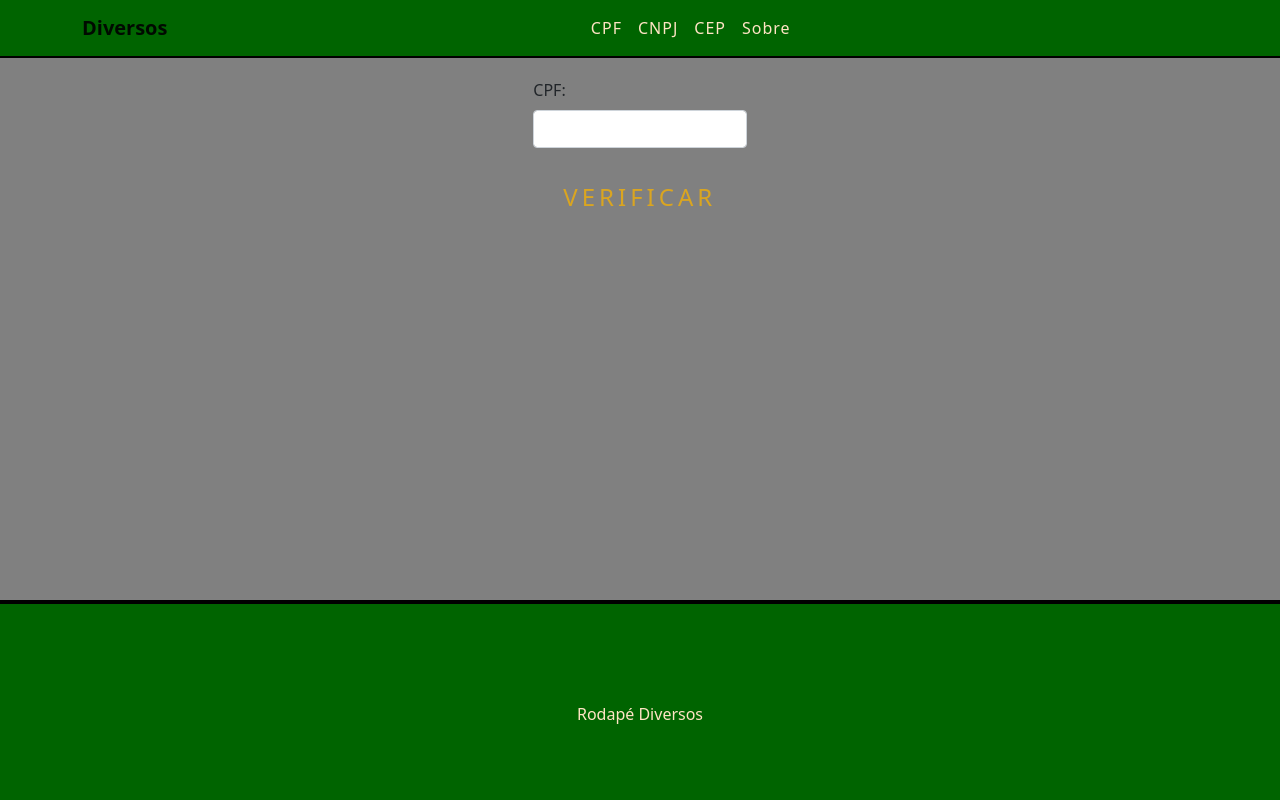
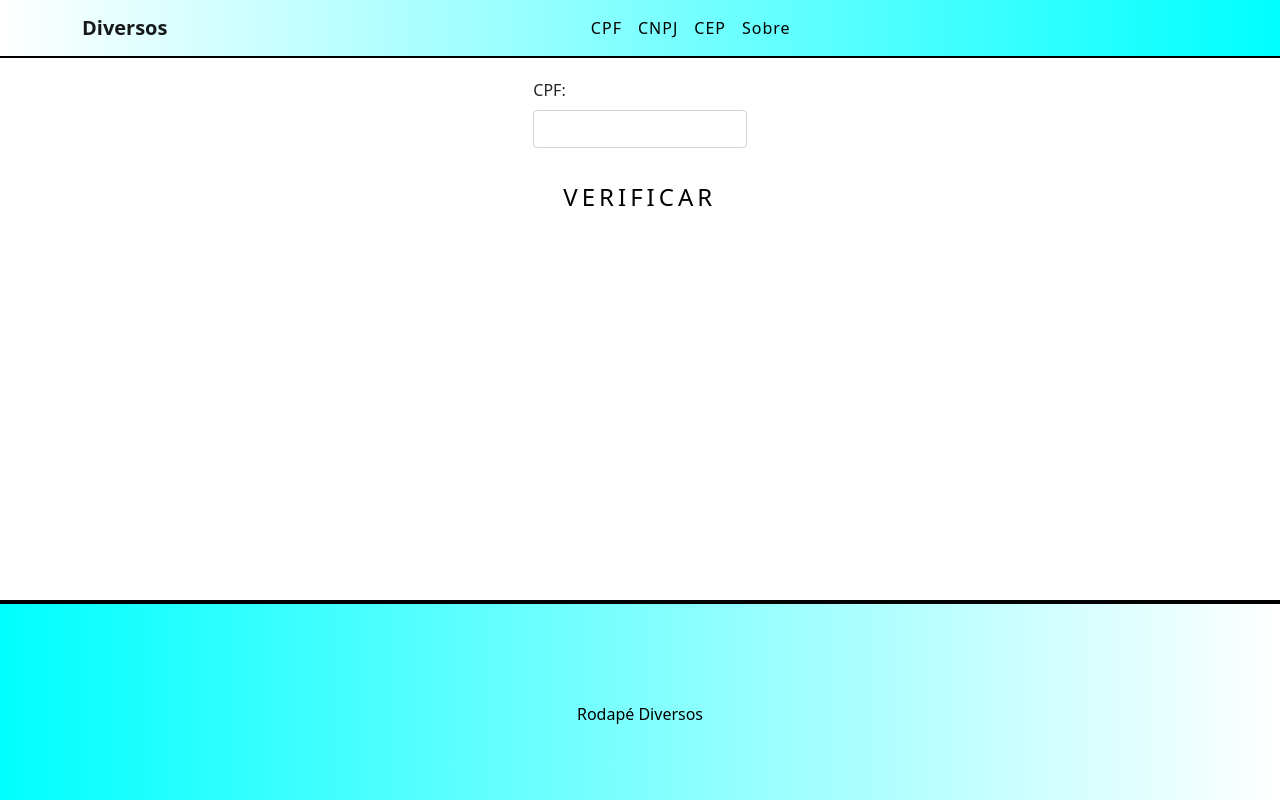
Before and after one commit to ThiagoIvens/Diversos, a Django app: page /verifica-cpf/ in a window 1280 px wide. Run offline with Django 3.2, Linux system fonts and the light colour scheme; some libraries are stand-ins or nearby versions.

Commit message:
teste de cores e gradientes

```diff
--- a/static/praticando/css/neonBTN.css
+++ b/static/praticando/css/neonBTN.css
@@ -1,5 +1,5 @@
 body{
-    background: gray;
+    background-image:white;
 }
 
 /* NEON BTN */
@@ -7,7 +7,7 @@ body{
     position: relative;
     display: inline-block;
     padding: 15px 30px;
-    color: goldenrod;
+    color: black;
     text-transform: uppercase;
     letter-spacing: 4px;
     text-decoration: none;
@@ -18,9 +18,9 @@ body{
 
 /* brilho no botao apos rodar a linha em volta */
 .neonBTN a:hover {
-    color: goldenrod;
-    background: gold;
-    box-shadow:  0 0 10px gold, 0 0 40px gold, 0 0 80px gold;
+    color: black;
+    background: turquoise;
+    box-shadow:  0 0 10px turquoise, 0 0 40px turquoise, 0 0 80px turquoise;
     transition-delay: 1s;
 }
 
@@ -35,7 +35,7 @@ body{
     left: -100%;
     width: 100%;
     height: 2px;
-    background: linear-gradient(90deg, transparent, gold);
+    background: linear-gradient(90deg, transparent, turquoise);
 }
 
 .neonBTN a:hover span:nth-child(1){
@@ -49,7 +49,7 @@ body{
     right: 0;
     width: 2px;
     height: 100%;
-    background: linear-gradient(180deg, transparent, gold);
+    background: linear-gradient(180deg, transparent, turquoise);
 }
 
 .neonBTN a:hover span:nth-child(2){
@@ -64,7 +64,7 @@ body{
     right: -100%;
     width: 100%;
     height: 2px;
-    background: linear-gradient(270deg, transparent, gold);
+    background: linear-gradient(270deg, transparent, turquoise);
 }
 
 .neonBTN a:hover span:nth-child(3){
@@ -79,7 +79,7 @@ body{
     left: 0;
     width: 2px;
     height: 100%;
-    background: linear-gradient(360deg, transparent, gold);
+    background: linear-gradient(360deg, transparent, turquoise);
 }
 
 .neonBTN a:hover span:nth-child(4){
--- a/static/praticando/css/styles.css
+++ b/static/praticando/css/styles.css
@@ -18,17 +18,17 @@
 }
 
 .navbar-light .navbar-nav a.nav-link {
-    color: bisque;
+    color: black;
     letter-spacing: 1px;
 }
 
 .bg-navbar{
-    background-color: darkgreen;
+    background-image: linear-gradient(to left, cyan, white);
 }
 
 /* Footer */
 footer {
-    background-color: darkgreen;
+    background-image: linear-gradient(to right, cyan, white); ;
     height: 200px;
     border-top: 4px solid #000;
     position:absolute;
@@ -37,7 +37,7 @@ footer {
 }
 
 footer p {
-    color: bisque;
+    color: black;
     text-align: center;
     top: 50%;
     position: relative;
```
